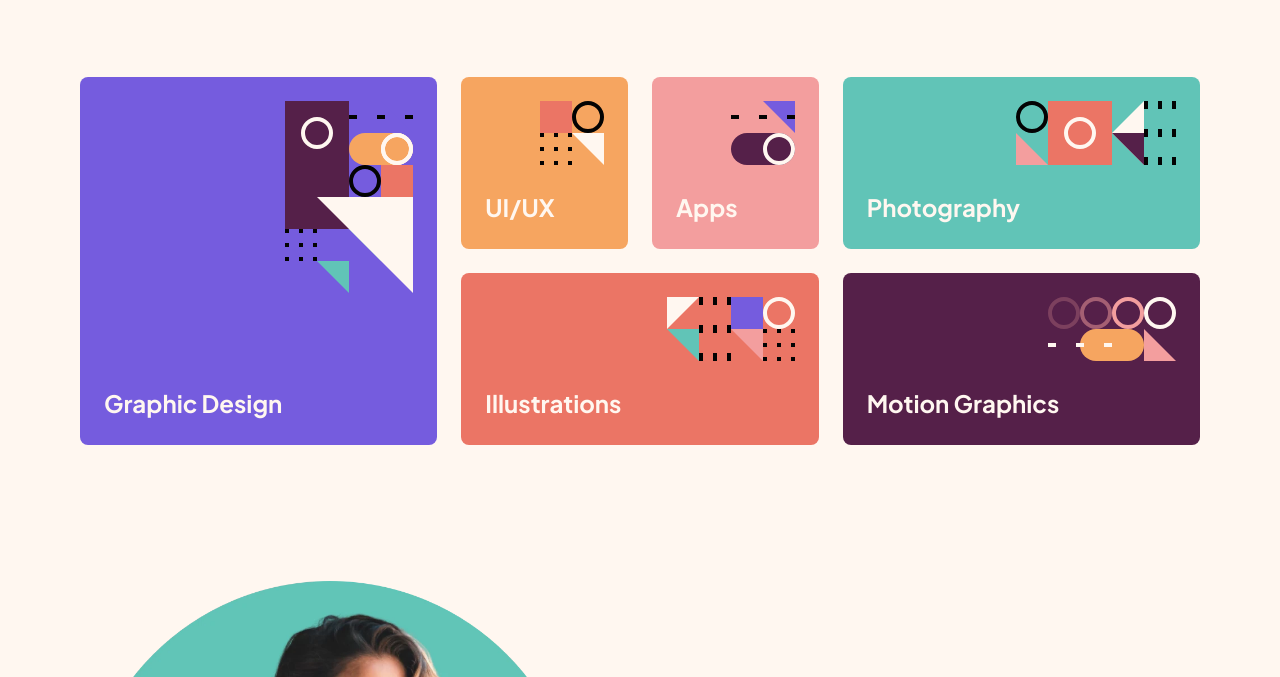
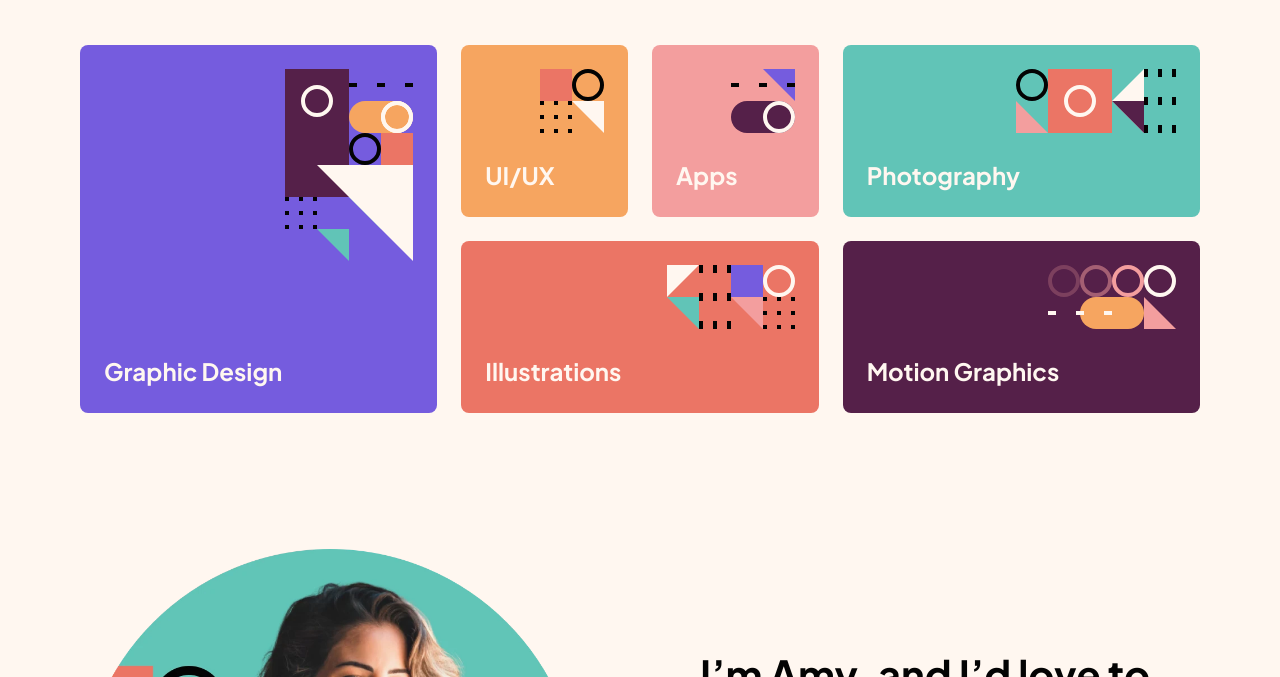
Before and after one commit to B3gnoche/single-page-design-portfolio, a plain HTML site: page index.html in a window 1280 px wide. Shown: the part 341-1018 px from the top of the page. Drawn offline with nearby package versions, Linux system fonts and the light colour scheme.

Commit message:
Header to Hero Spacing
Header to Hero Spacing

```diff
--- a/src/input.css
+++ b/src/input.css
@@ -229,7 +229,7 @@ Header
  =========================*/
 
 .section.is--hero {
-  padding: 4rem 0 4.25rem 0;
+  padding: 2rem 0 4.25rem 0;
 }
 
 p.is--hero {
```
